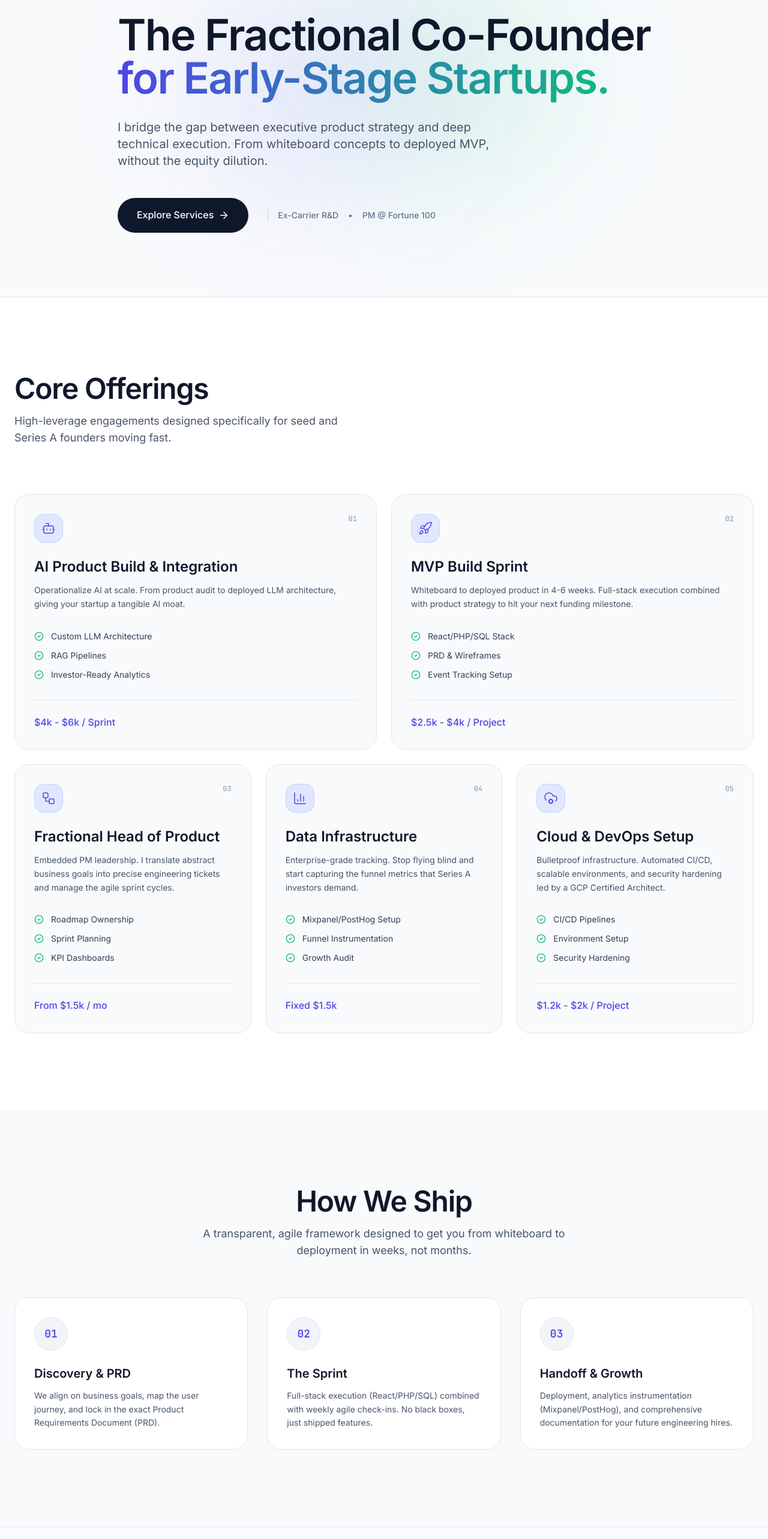
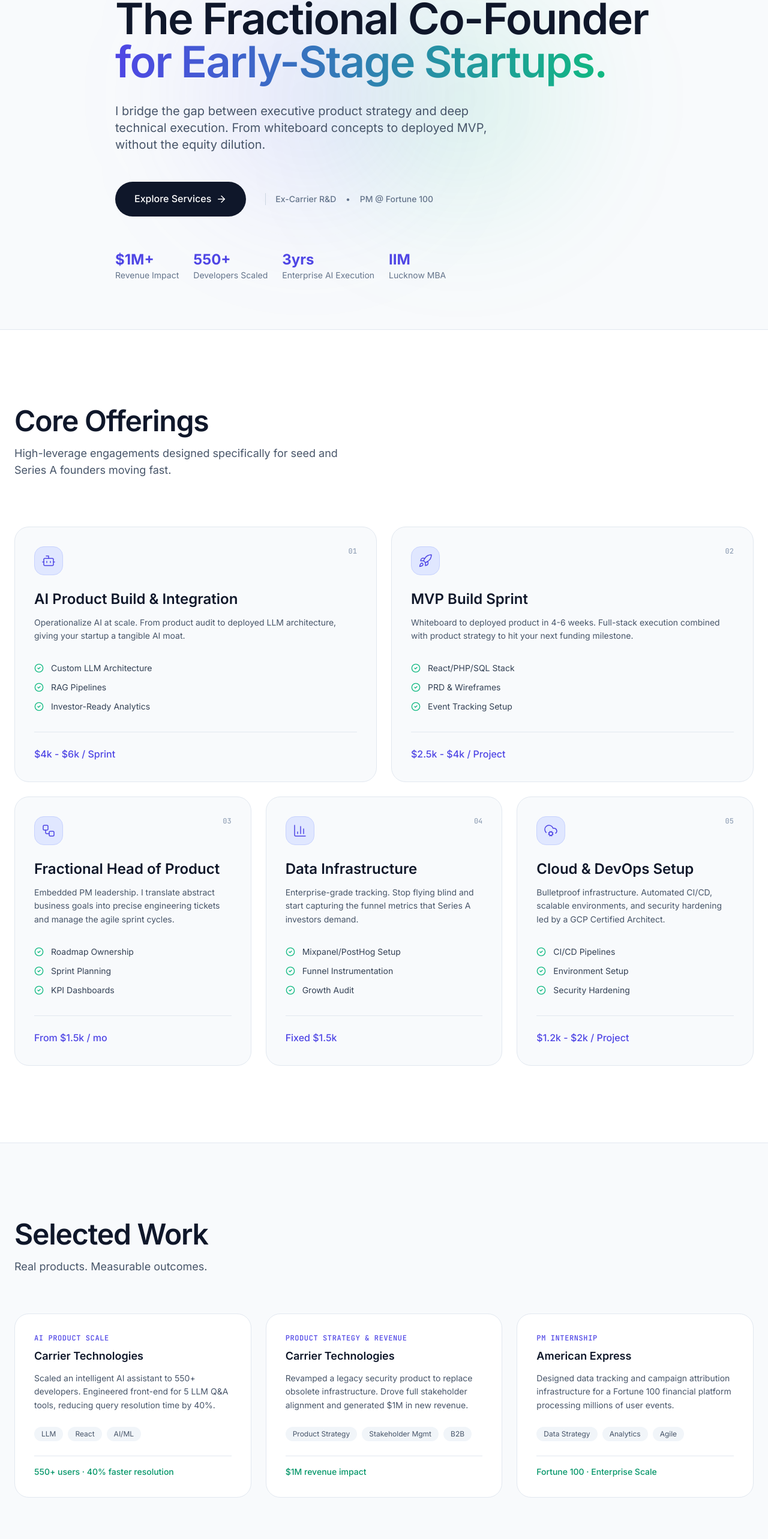
Before and after one commit to glint-hk/portfolio, a React (Vite) app: page / in a window 1280 px wide. Shown: the part 225-2791 px from the top of the page at 60% size. Built offline with nearby package versions, Linux system fonts and the light colour scheme.

Commit message:
Added components and updated the main application

```diff
--- a/src/App.jsx
+++ b/src/App.jsx
@@ -9,11 +9,13 @@ import {
   BarChart3,
   CloudCog,
   ArrowRight,
+  Mail,
+  Calendar,
   Menu,
   X,
   CheckCircle2,
+  PersonStandingIcon,
 } from "lucide-react";
-import { CalendarToday, Email, LinkedIn } from "@mui/icons-material";
 
 // ============================================
 // DATA: THE 5 PREMIUM OFFERINGS
@@ -261,6 +263,26 @@ export default function Portfolio() {
                 <span>•</span>
                 <span>PM @ Fortune 100</span>
               </div>
+              <motion.div
+                variants={fadeUp}
+                className="flex flex-wrap gap-6 mt-2 pt-8"
+              >
+                {[
+                  { number: "$1M+", label: "Revenue Impact" },
+                  { number: "550+", label: "Developers Scaled" },
+                  { number: "3yrs", label: "Enterprise AI Execution" },
+                  { number: "IIM", label: "Lucknow MBA" },
+                ].map((stat) => (
+                  <div key={stat.label}>
+                    <div className="text-2xl font-bold text-indigo-600 dark:text-indigo-400">
+                      {stat.number}
+                    </div>
+                    <div className="text-sm text-slate-500 dark:text-zinc-500">
+                      {stat.label}
+                    </div>
+                  </div>
+                ))}
+              </motion.div>
             </motion.div>
           </motion.div>
         </div>
@@ -361,6 +383,89 @@ export default function Portfolio() {
           </div>
         </div>
       </section>
+      <section
+        id="work"
+        className="py-32 border-t border-slate-200 dark:border-zinc-800/50"
+      >
+        <div className="max-w-7xl mx-auto px-6">
+          <motion.div
+            initial="hidden"
+            whileInView="visible"
+            viewport={{ once: true }}
+            variants={fadeUp}
+            className="mb-16"
+          >
+            <h2 className="text-3xl md:text-5xl font-semibold tracking-tight mb-4">
+              Selected Work
+            </h2>
+            <p className="text-slate-600 dark:text-zinc-400 text-lg">
+              Real products. Measurable outcomes.
+            </p>
+          </motion.div>
+
+          <div className="grid md:grid-cols-3 gap-6">
+            {[
+              {
+                label: "AI Product Scale",
+                company: "Carrier Technologies",
+                description:
+                  "Scaled an intelligent AI assistant to 550+ developers. Engineered front-end for 5 LLM Q&A tools, reducing query resolution time by 40%.",
+                tags: ["LLM", "React", "AI/ML"],
+                metric: "550+ users · 40% faster resolution",
+                color: "indigo",
+              },
+              {
+                label: "Product Strategy & Revenue",
+                company: "Carrier Technologies",
+                description:
+                  "Revamped a legacy security product to replace obsolete infrastructure. Drove full stakeholder alignment and generated $1M in new revenue.",
+                tags: ["Product Strategy", "Stakeholder Mgmt", "B2B"],
+                metric: "$1M revenue impact",
+                color: "emerald",
+              },
+              {
+                label: "PM Internship",
+                company: "American Express",
+                description:
+                  "Designed data tracking and campaign attribution infrastructure for a Fortune 100 financial platform processing millions of user events.",
+                tags: ["Data Strategy", "Analytics", "Agile"],
+                metric: "Fortune 100 · Enterprise Scale",
+                color: "indigo",
+              },
+            ].map((item, i) => (
+              <motion.div
+                key={i}
+                initial={{ opacity: 0, y: 20 }}
+                whileInView={{ opacity: 1, y: 0 }}
+                viewport={{ once: true }}
+                transition={{ delay: i * 0.1 }}
+                className="p-8 rounded-3xl border border-slate-200 dark:border-zinc-800 bg-white dark:bg-zinc-900/50 hover:border-indigo-300 dark:hover:border-indigo-800 transition-colors"
+              >
+                <div className="text-xs font-mono text-indigo-600 dark:text-indigo-400 uppercase tracking-wider mb-2">
+                  {item.label}
+                </div>
+                <div className="text-lg font-semibold mb-3">{item.company}</div>
+                <p className="text-sm text-slate-600 dark:text-zinc-400 leading-relaxed mb-6">
+                  {item.description}
+                </p>
+                <div className="flex flex-wrap gap-2 mb-6">
+                  {item.tags.map((tag) => (
+                    <span
+                      key={tag}
+                      className="px-3 py-1 text-xs rounded-full bg-slate-100 dark:bg-zinc-800 text-slate-600 dark:text-zinc-400"
+                    >
+                      {tag}
+                    </span>
+                  ))}
+                </div>
+                <div className="pt-4 border-t border-slate-200 dark:border-zinc-800 text-sm font-medium text-emerald-600 dark:text-emerald-400">
+                  {item.metric}
+                </div>
+              </motion.div>
+            ))}
+          </div>
+        </div>
+      </section>
       {/* PROCESS SECTION */}
       <section id="process" className="py-32 relative overflow-hidden">
         <div className="max-w-7xl mx-auto px-6">
@@ -449,14 +554,14 @@ export default function Portfolio() {
                 rel="noreferrer"
                 className="w-full sm:w-auto inline-flex justify-center items-center gap-2 px-8 py-4 bg-indigo-600 text-white font-medium rounded-full hover:bg-indigo-700 hover:shadow-xl hover:shadow-indigo-500/20 transition-all"
               >
-                <CalendarToday size={18} />
+                <Calendar size={18} />
                 Book a Strategy Call
               </a>
               <a
                 href="mailto:hrishikeshkumar16@gmail.com"
                 className="w-full sm:w-auto inline-flex justify-center items-center gap-2 px-8 py-4 bg-white dark:bg-zinc-800 border border-slate-200 dark:border-zinc-700 text-slate-900 dark:text-white font-medium rounded-full hover:bg-slate-50 dark:hover:bg-zinc-700 transition-all"
               >
-                <Email size={18} />
+                <Mail size={18} />
                 Send an Email
               </a>
             </div>
@@ -486,7 +591,7 @@ export default function Portfolio() {
               rel="noreferrer"
               className="w-full sm:w-auto inline-flex justify-center items-center gap-2 px-8 py-4 bg-blue-600 text-white font-medium rounded-full hover:bg-indigo-700 hover:shadow-xl hover:shadow-indigo-500/20 transition-all"
             >
-              <LinkedIn fontSize="small" />
+              <PersonStandingIcon fontSize="small" />
               Check out my profile
             </a>
           </motion.div>
```
Also changed, not shown: 1 other file (tests, documents, lock files or other folders).
